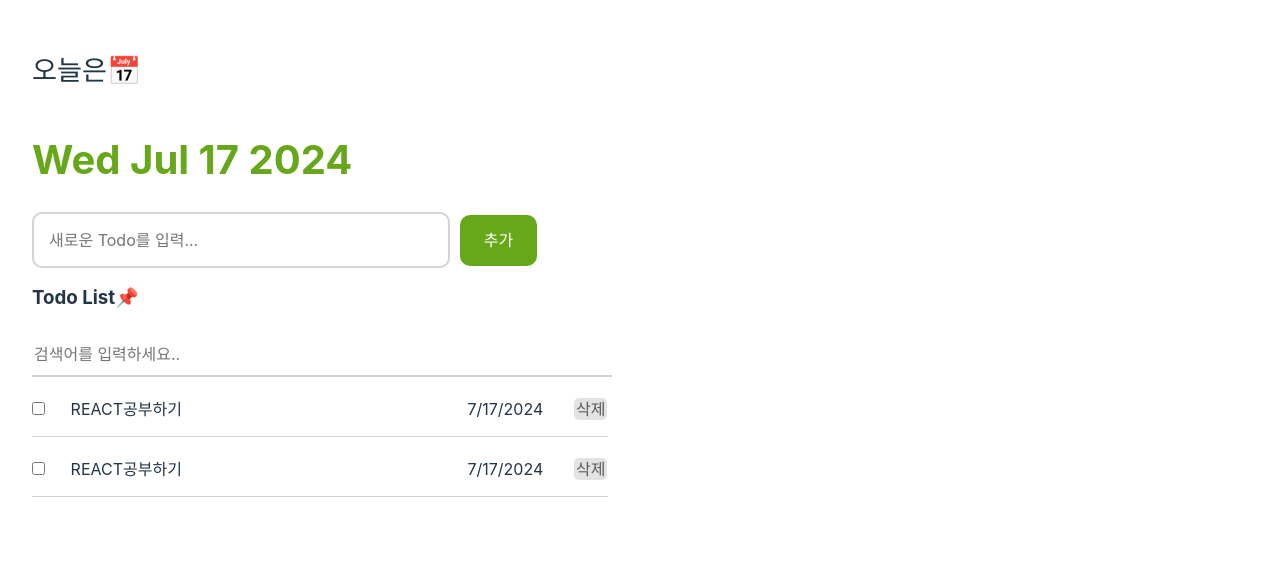
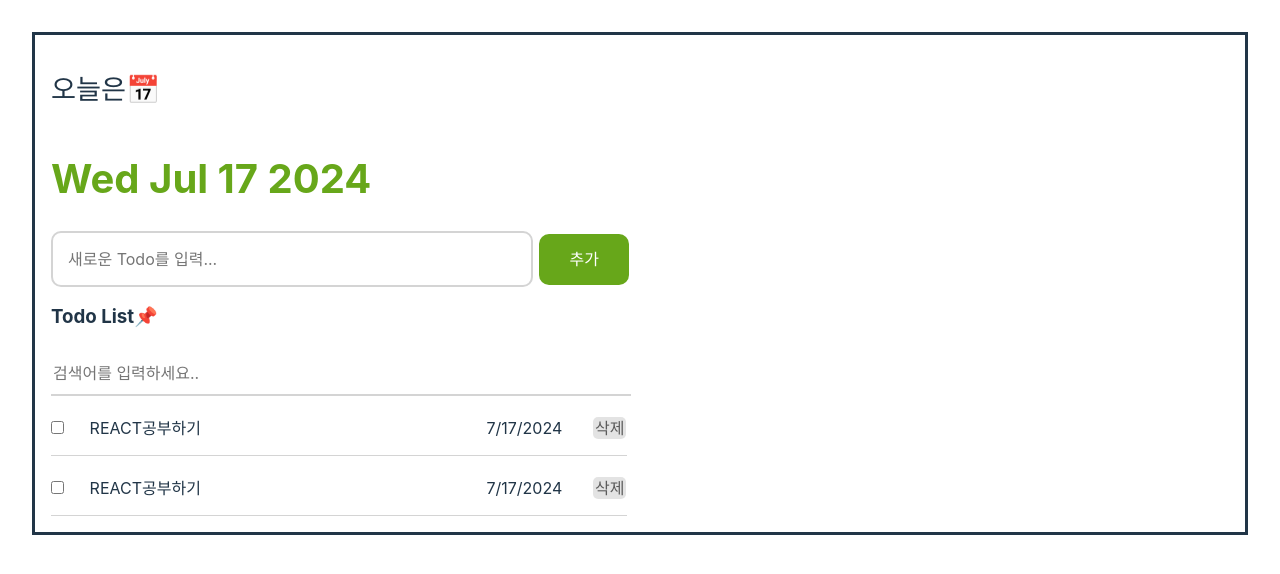
Before and after one commit to seohyun0620/React-TodoList, a React (Vite) app in the folder todo-list/: page / in a window 1280 px wide. Shown: the top 574 px of the page. Built offline with nearby package versions, Linux system fonts and the light colour scheme.

Commit message:
[style] 전체적인 UI 수정

```diff
--- a/todo-list/src/App.css
+++ b/todo-list/src/App.css
@@ -9,4 +9,10 @@
   display: flex;
   flex-direction: column;
   gap:5px;
+  padding: 1rem;
+  border-color: black;
+  border: solid;
 }
+input:focus{
+  outline: none;
+}
--- a/todo-list/src/components/Editor.jsx
+++ b/todo-list/src/components/Editor.jsx
@@ -3,7 +3,7 @@ import styles from './Editor.module.css';
 function Editor(){
   return(
     <>
-    <label className={styles.label}>
+    <label className={styles.Editorlabel}>
       <input className={styles.input} type="text" placeholder="새로운 Todo를 입력..." value=""/>
       <input className={styles.submitBtn} type="submit" value="추가" />
     </label>
--- a/todo-list/src/components/Editor.module.css
+++ b/todo-list/src/components/Editor.module.css
@@ -1,17 +1,17 @@
-.label{
+.Editorlabel{
   height: 4vw;
 }
 .input{
-  width: 30vw;
+  width: 35vw;
   height: 100%;
   padding: 0px 15px;
   border:2px solid rgb(212, 212, 212);
   border-radius: 10px;
 }
 .submitBtn{
-  width: 6vw;
+  width: 7vw;
   height: 100%;
-  margin-left: 10px;
+  margin-left: 0.5vw;
   border: none;
   border-radius: 10px;
   background-color: #67a71a;
```
